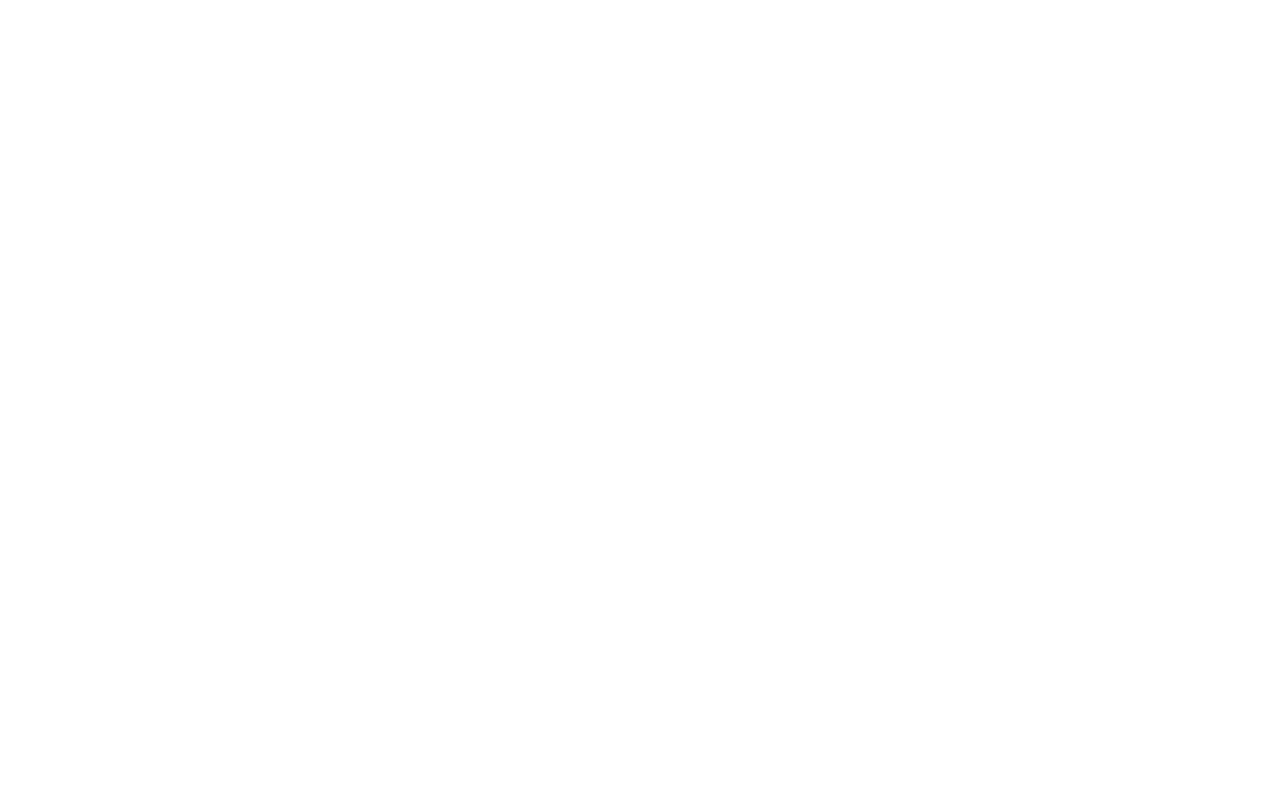
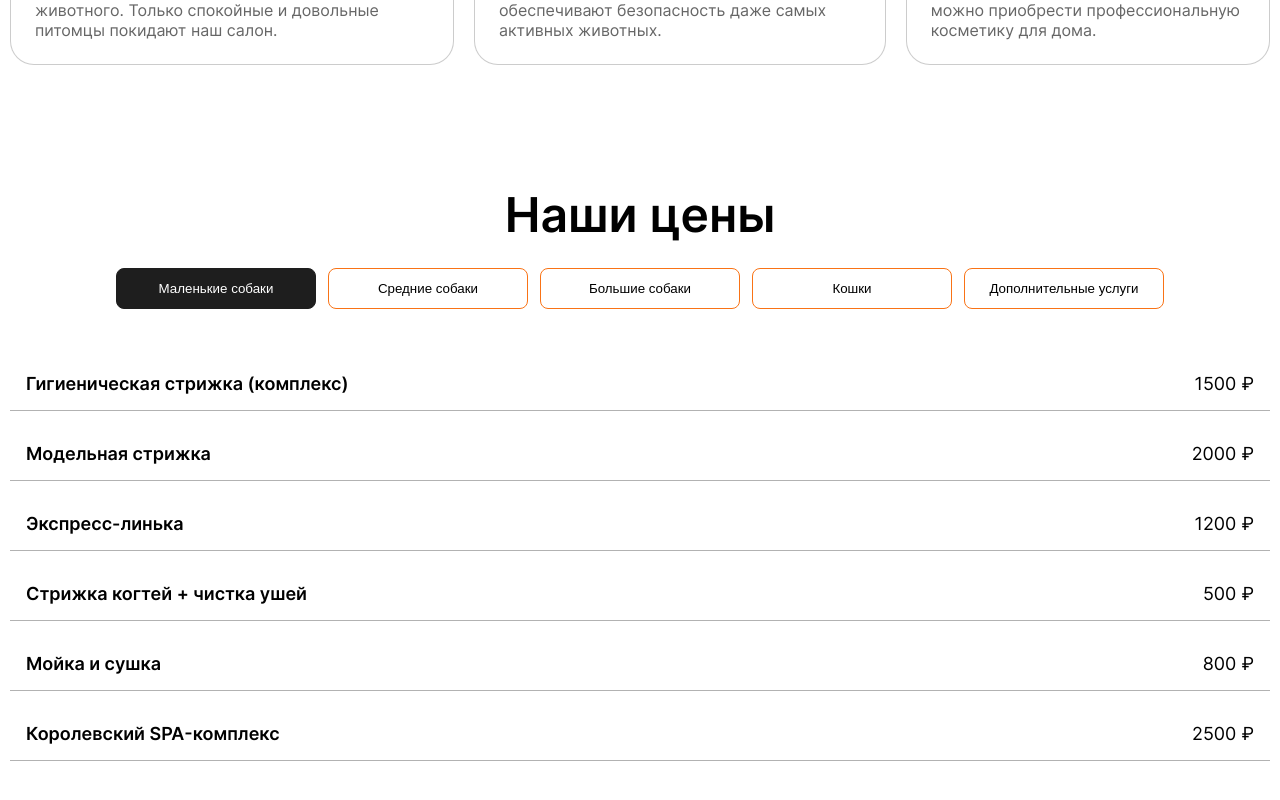
Before and after one commit to IlyaVafin/groom, a React app in the folder frontend/: page / in a window 1280 px wide. Shown: the part 2148-2948 px from the top of the page. Before the commit the page ends 2213 px from the top, so only its background shows below. Built offline with nearby package versions, Linux system fonts and the light colour scheme; the HTML template or start-up script is replaced by a standard one.

Commit message:
feat: #8 create price list block

```diff
--- a/frontend/src/modules/advantages/advantages.module.css
+++ b/frontend/src/modules/advantages/advantages.module.css
@@ -1,6 +1,6 @@
 .advantages {
-	margin-top: 80px;
-	margin-bottom: 80px;
+	margin-top: 120px;
+	margin-bottom: 120px;
 }
 
 .heading {
--- a/frontend/src/modules/examples/examples.module.css
+++ b/frontend/src/modules/examples/examples.module.css
@@ -1,5 +1,5 @@
 .examples {
-	margin-top: 80px;
+	margin-top: 120px;
 }
 .examplesHeading {
 	text-align: center;
--- /dev/null
+++ b/frontend/src/modules/price-list/const/prices.ts
@@ -0,0 +1,147 @@
+export const prices = [
+  {
+    type: "Маленькие собаки",
+    prices: [
+      {
+        name: "Гигиеническая стрижка (комплекс)",
+        price: 1500
+      },
+      {
+        name: "Модельная стрижка",
+        price: 2000
+      },
+      {
+        name: "Экспресс-линька",
+        price: 1200
+      },
+      {
+        name: "Стрижка когтей + чистка ушей",
+        price: 500
+      },
+      {
+        name: "Мойка и сушка",
+        price: 800
+      },
+      {
+        name: "Королевский SPA-комплекс",
+        price: 2500
+      }
+    ]
+  },
+  {
+    type: "Средние собаки",
+    prices: [
+      {
+        name: "Гигиеническая стрижка (комплекс)",
+        price: 2200
+      },
+      {
+        name: "Модельная стрижка",
+        price: 3000
+      },
+      {
+        name: "Экспресс-линька",
+        price: 1800
+      },
+      {
+        name: "Тримминг (для жесткошерстных)",
+        price: 2500
+      },
+      {
+        name: "Стрижка когтей + чистка ушей",
+        price: 600
+      },
+      {
+        name: "Мойка и сушка",
+        price: 1200
+      }
+    ]
+  },
+  {
+    type: "Большие собаки",
+    prices: [
+      {
+        name: "Гигиеническая стрижка (комплекс)",
+        price: 3500
+      },
+      {
+        name: "Модельная стрижка",
+        price: 4500
+      },
+      {
+        name: "Экспресс-линька",
+        price: 3000
+      },
+      {
+        name: "Вычесывание подшерстка",
+        price: 2000
+      },
+      {
+        name: "Стрижка когтей + чистка ушей",
+        price: 800
+      },
+      {
+        name: "Мойка и сушка",
+        price: 2000
+      }
+    ]
+  },
+  {
+    type: "Кошки",
+    prices: [
+      {
+        name: "Гигиеническая стрижка (комплекс)",
+        price: 2500
+      },
+      {
+        name: "Стрижка 'под льва' / креатив",
+        price: 3000
+      },
+      {
+        name: "Вычесывание колтунов (за 15 мин)",
+        price: 500
+      },
+      {
+        name: "Стрижка когтей + чистка ушей",
+        price: 700
+      },
+      {
+        name: "Мойка и сушка",
+        price: 1500
+      },
+      {
+        name: "Экспресс-линька для кошек",
+        price: 2000
+      }
+    ]
+  },
+  {
+    type: "Дополнительные услуги",
+    prices: [
+      {
+        name: "Чистка зубов (механическая)",
+        price: 500
+      },
+      {
+        name: "Обработка от паразитов (капли)",
+        price: 300
+      },
+      {
+        name: "Аромарасчесывание",
+        price: 200
+      },
+      {
+        name: "Бальзам для лап",
+        price: 300
+      },
+      {
+        name: "Чистка параанальных желез",
+        price: 400
+      },
+      {
+        name: "Успокаивающий спрей после процедур",
+        price: 150
+      }
+    ]
+  }
+]
--- /dev/null
+++ b/frontend/src/modules/price-list/const/tabs.ts
@@ -0,0 +1,7 @@
+export const tabs = [
+	"Маленькие собаки",
+	"Средние собаки",
+	"Большие собаки",
+	"Кошки",
+	"Дополнительные услуги",
+]
--- /dev/null
+++ b/frontend/src/modules/price-list/price-list.module.css
@@ -0,0 +1,60 @@
+.priceBlock {
+	margin-bottom: 120px;
+}
+
+.tab {
+	background: transparent;
+	border: 1px solid var(--color-orange);
+	border-radius: var(--radius-sm);
+	padding: 12px 16px;
+	max-width: 200px;
+	width: 100%;
+	font-weight: 500;
+}
+.heading {
+	text-align: center;
+}
+.tabList {
+	display: flex;
+	width: 100%;
+	justify-content: center;
+	flex-wrap: wrap;
+
+	gap: 12px;
+	margin-bottom: 24px;
+	margin-top: 24px;
+}
+
+.active {
+	background: var(--color-black);
+	color: var(--color-white);
+	transition: all 0.3s ease;
+	border: 1px solid var(--color-black);
+}
+.priceList {
+	display: flex;
+	flex-direction: column;
+	gap: 16px;
+	margin-top: 48px;
+}
+
+.priceItem {
+	display: flex;
+	justify-content: space-between;
+  flex-wrap: wrap;
+	padding: 16px;
+	border-bottom: 1px solid rgba(0, 0, 0, 0.3);
+}
+
+.price {
+	font-size: clamp(16px, 2vw, 18px);
+}
+
+@media (max-width: 480px) {
+  .priceItem {
+    flex-direction: column;
+  }
+  .price {
+    margin-top: 8px;
+  }
+}
--- /dev/null
+++ b/frontend/src/modules/price-list/price-list.tsx
@@ -0,0 +1,45 @@
+import { Fragment, useState } from "react"
+import Container from "../../shared/ui/container/container"
+import Heading from "../../shared/ui/heading/heading"
+import { tabs } from "./const/tabs"
+import Tab from "./ui/tab"
+import styles from "./price-list.module.css"
+import { prices } from "./const/prices"
+export default function PriceList() {
+	const [activeTab, setActiveTab] = useState("Маленькие собаки")
+	return (
+		<section className={styles.priceBlock}>
+			<Container>
+				<Heading className={styles.heading} as='h2'>
+					Наши цены
+				</Heading>
+				<ul className={styles.tabList}>
+					{tabs.map(tab => (
+						<Tab key={tab} onClick={() => setActiveTab(tab)} isActive={tab === activeTab}>
+							{tab}
+						</Tab>
+					))}
+				</ul>
+				<ul className={styles.priceList}>
+					{prices.map(price => (
+						<Fragment key={price.type}>
+							{price.type === activeTab && (
+								<>
+									{price.prices.map(priceItem => (
+										<li
+											key={priceItem.name}
+											className={styles.priceItem}
+										>
+											<Heading as='h5'>{priceItem.name}</Heading>
+											<p className={styles.price}>{priceItem.price} ₽</p>
+										</li>
+									))}
+								</>
+							)}
+						</Fragment>
+					))}
+				</ul>
+			</Container>
+		</section>
+	)
+}
--- /dev/null
+++ b/frontend/src/modules/price-list/ui/tab.tsx
@@ -0,0 +1,10 @@
+import type { HTMLAttributes, ReactNode } from "react"
+import styles from './../price-list.module.css'
+interface TabProps extends HTMLAttributes<HTMLButtonElement> {
+	children: ReactNode
+  isActive: boolean
+}
+export default function Tab({ children, isActive, ...rest }: TabProps) {
+  const classNames = `${styles.tab} ${isActive ? styles.active : ""}`
+	return <button className={classNames}  {...rest}>{children}</button>
+}
--- a/frontend/src/pages/home.tsx
+++ b/frontend/src/pages/home.tsx
@@ -2,6 +2,7 @@
 import Examples from "../modules/examples/examples";
 import Hero from "../modules/hero/hero";
 import Header from "../modules/layout/header/header";
+import PriceList from "../modules/price-list/price-list";
 
 export default function Home(){
   return (
@@ -11,6 +12,7 @@
       <Hero/>
       <Examples/>
       <Advantages/>
+      <PriceList/>
     </main>
     </>
   )
```
